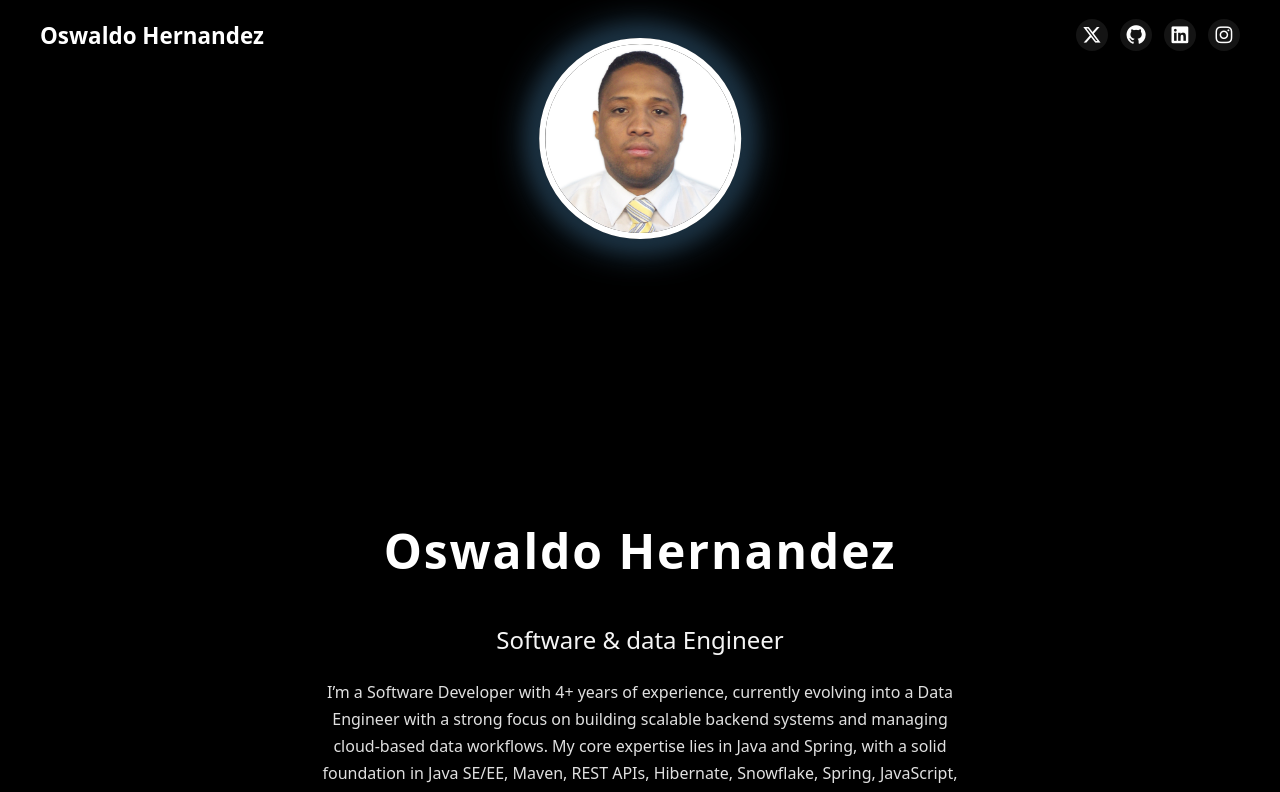
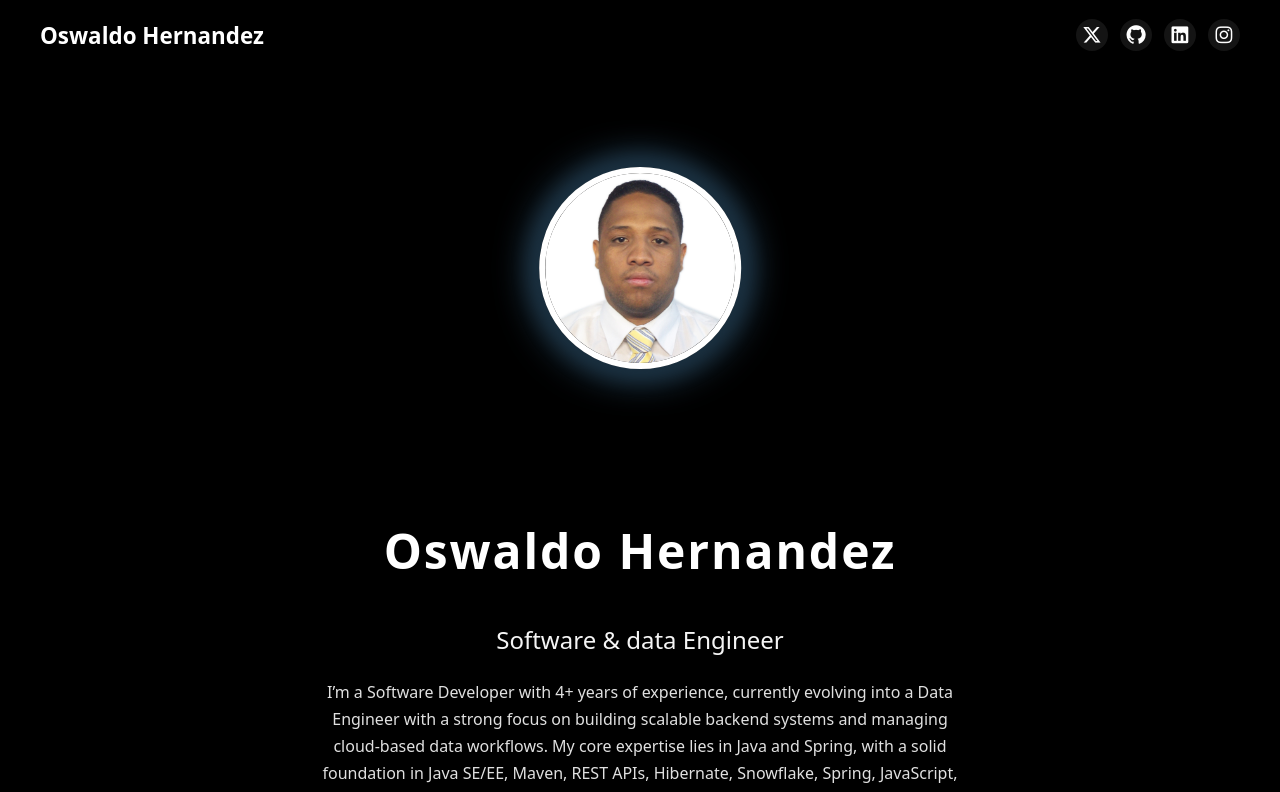
Before and after one commit to OswaldOniSango/personal-web, an Angular app: page / in a window 1280 px wide. Shown: the top 792 px of the page. Built offline with nearby package versions, Linux system fonts and the light colour scheme.

Commit message:
fix photo style

```diff
--- a/src/app/app.component.scss
+++ b/src/app/app.component.scss
@@ -66,7 +66,7 @@
 
 .planet {
   position: relative;
-  margin: 0 auto 1.5rem;
+  margin: 0 auto 0.4rem;
   width: min(360px, 70vw);
   aspect-ratio: 1 / 1;
   border-radius: 50%;
@@ -75,7 +75,7 @@
 
 .avatar-wrapper {
   position: absolute;
-  top: -18%;
+  top: 18%;
   left: 50%;
   transform: translateX(-50%);
   width: 56%;
```
